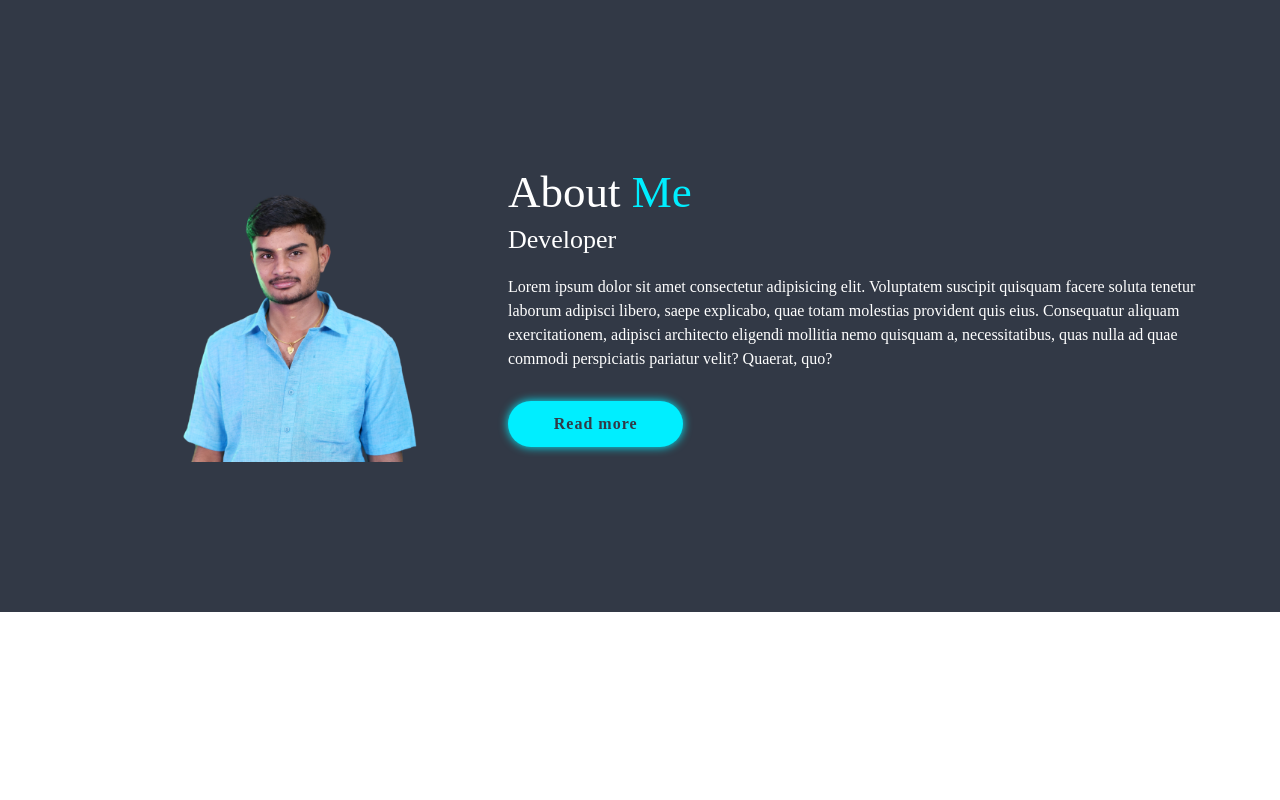
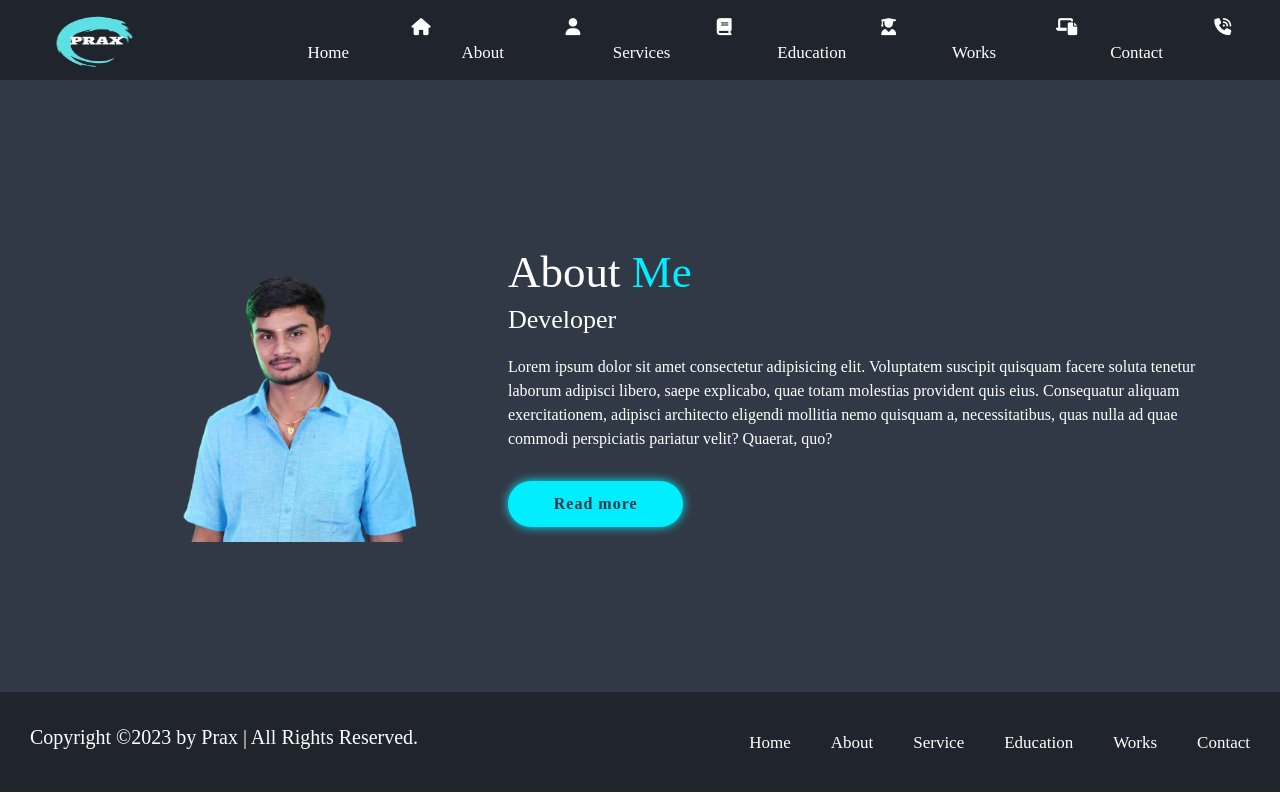
Before and after one commit to prakatesh/Portfolio, a React (Create React App) app: page /about in a window 1280 px wide. Built offline with nearby package versions, Linux system fonts and the light colour scheme.

Commit message:
color setted

```diff
--- a/src/component/About.js
+++ b/src/component/About.js
@@ -1,9 +1,12 @@
 import React from 'react'
 import image from '../asset/Image/pic-removebg-preview.png'
 import '../asset/style/about.css'
-function About() {
+import Navbar from './Navbar'
+import Footer from './Footer'
+function About({value}) {
   return (
     <div>
+      <Navbar value={value}/>
       <section className='about'>
         <div className="about-img">
           <img src={image} alt="about" />
@@ -15,6 +18,7 @@ function About() {
           <a href="#" className='btn'>Read more</a>
         </div>
       </section>
+      <Footer value={value}/>
     </div>
   )
 }
--- a/src/component/Contact.js
+++ b/src/component/Contact.js
@@ -1,8 +1,11 @@
 import React from 'react'
 import '../asset/style/contact.css'
-function Contact() {
+import Navbar from '../component/Navbar'
+import Footer from './Footer'
+function Contact({value}) {
   return (
     <div>
+      <Navbar value={value}/>
       <section className='contact'>
         <h2 className='heading'>Contact<span style={{color:"#0ef"}}>Me!</span></h2>
         <form action="">
@@ -18,6 +21,7 @@ function Contact() {
           <input type="submit" value="Send Message" className='btn' />
         </form>
       </section>
+      <Footer value={value}/>
     </div>
   )
 }
--- a/src/component/Education.js
+++ b/src/component/Education.js
@@ -1,8 +1,11 @@
 import React from 'react'
 import '../asset/style/education.css'
-function Education() {
+import Navbar from '../component/Navbar'
+import Footer from './Footer'
+function Education({value}) {
   return (
     <div>
+      <Navbar value={value}/>
       <section className='education'>
         <h2 className="heading">Education</h2>
         <div className="education-container">
@@ -62,6 +65,7 @@ function Education() {
         </div>
         </div>
       </section>
+      <Footer value={value}/>
     </div>
   )
 }
--- a/src/component/Home.js
+++ b/src/component/Home.js
@@ -7,7 +7,7 @@ import Footer from '../component/Footer'
 function Home({value}) {
   const el = React.useRef(null)
   React.useEffect(() => {
-    const typed = new Typed(el.current, {
+    new Typed(el.current, {
       strings:[`<h3>Hello,It's Me</h3><h1><span>Prakatesh</span></h1>`,`<h3>And I'm a <br><h1><span style={{color:"#0ef"}}>Full Stack-Developer</span></h1></h3>`],
       typeSpeed: 20,
       loop:true
--- a/src/component/Navbar.js
+++ b/src/component/Navbar.js
@@ -49,7 +49,7 @@ export default class Example extends React.Component {
       </Navbar>
       :
       <Navbar style={{backgroundColor:"#1f242d"}}  light expand="md">
-        <NavbarBrand to="/"><img style={{width:"15rem",height:"12vh",cursor:"pointer"}} src={images} alt="icon"/></NavbarBrand>
+        <NavbarBrand to="/"><img style={{width:"9rem",height:"8vh",cursor:"pointer"}} src={images} alt="icon"/></NavbarBrand>
         <NavbarToggler onClick={this.toggle} />
         <Collapse isOpen={this.state.isOpen}  navbar>
           <Nav className="ml-auto" navbar style={{marginLeft:"20vh"}}>
--- a/src/component/Services.js
+++ b/src/component/Services.js
@@ -1,8 +1,11 @@
 import React from 'react'
 import '../asset/style/services.css'
-function Services() {
+import Navbar from '../component/Navbar'
+import Footer from './Footer'
+function Services({value}) {
   return (
     <div >
+        <Navbar value={value}/>
         <section className='services'>
         <h2 style={{textAlign:"center",fontSize:"4.5rem" }}>Our <span style={{color:"#0ef"}}>Services</span></h2>
       <div className="row">
@@ -96,6 +99,7 @@ function Services() {
         </div>
       </div>
       </section>
+      <Footer value={value}/>
     </div>
   )
 }
--- a/src/component/Work.js
+++ b/src/component/Work.js
@@ -1,9 +1,12 @@
 import React from 'react'
 import '../asset/style/works.css'
 import image from '../asset/Image/sago.png'
-function Work() {
+import Navbar from '../component/Navbar'
+import Footer from './Footer'
+function Work({value}) {
   return (
     <div>
+      <Navbar value={value}/>
       <section className='works'>
         <h2 className="heading">Latest <span style={{color:"#0ef"}}>Project</span></h2>
          <div className="works-container">
@@ -57,6 +60,7 @@ function Work() {
          </div>
          </div>
       </section>
+      <Footer value={value}/>
     </div>
   )
 }
```
